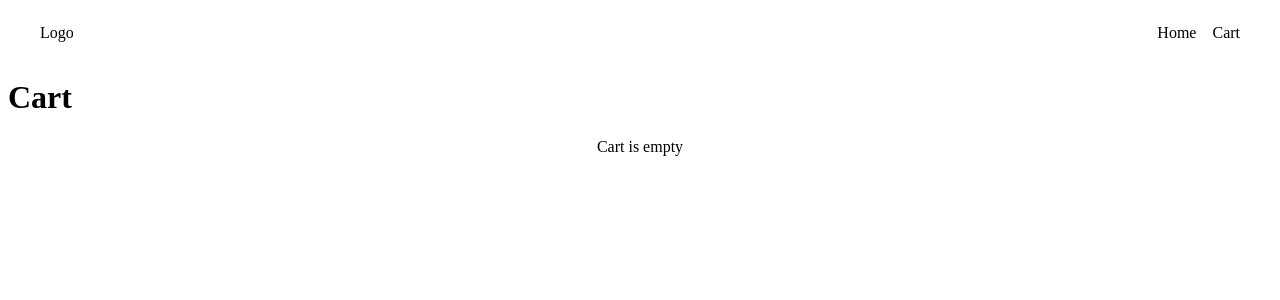
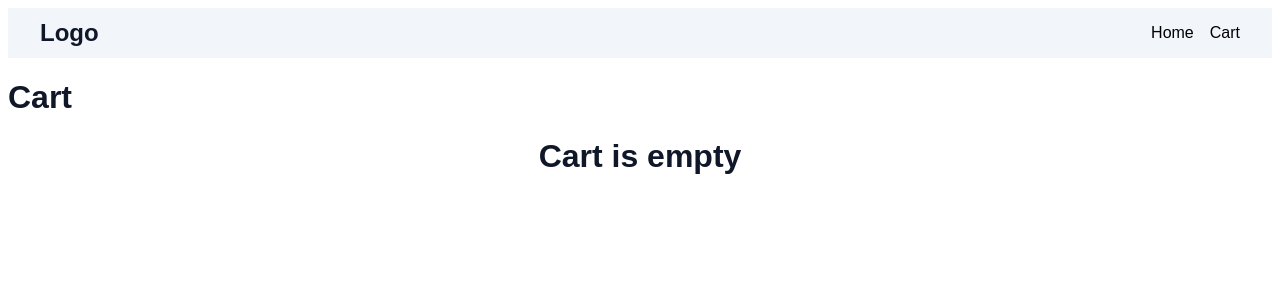
Before and after one commit to Rumbustious/apel--e-commerece-React, a React (Vite) app: page /Cart in a window 1280 px wide. Shown: the top 300 px of the page. Built offline with nearby package versions, Linux system fonts and the light colour scheme.

Commit message:
Fix styling & checkout button

```diff
--- a/src/App.jsx
+++ b/src/App.jsx
@@ -11,13 +11,16 @@ export default function App() {
   const addToCart = (product) => {
     setCart((prevCart) => [...prevCart, product]);
   };
-  console.log(cart);
+  const resetCart = () => setCart([]);
   return (
     <>
       <Navbar />
       <Routes>
         <Route path="/" element={<Home />} />
-        <Route path="/Cart" element={<Cart cart={cart} />} />
+        <Route
+          path="/Cart"
+          element={<Cart cart={cart} resetCart={resetCart} />}
+        />
         <Route path="Product" element={<AddtoCart addToCart={addToCart} />}>
           <Route
             path="/Product/:id"
--- a/src/components/AddToCart.jsx
+++ b/src/components/AddToCart.jsx
@@ -29,7 +29,7 @@ export default function AddtoCart({ addToCart }) {
           voluptatibus consequatur rem autem ab eaque rerum exercitationem
           expedita fugiat, numquam tenetur temporibus.
         </p>
-        <button className="add-to-cart--btn" onClick={addToCartHandler}>
+        <button className="btn" onClick={addToCartHandler}>
           Add to Cart
         </button>
       </div>
--- a/src/components/Cart.jsx
+++ b/src/components/Cart.jsx
@@ -1,5 +1,5 @@
 import Product from "./Product";
-export default function Cart({ cart }) {
+export default function Cart({ cart, resetCart }) {
   let price = 0;
   const products = cart.map((product) => {
     price += product.price;
@@ -13,11 +13,15 @@ export default function Cart({ cart }) {
       />
     );
   });
+
+  const checkoutHandler = () => {
+    resetCart();
+  }
   return (
     <>
       <h1>Cart</h1>
       {cart.length === 0 ? (
-        <p className="flex center">Cart is empty</p>
+        <h1 className="err-msg">Cart is empty</h1>
       ) : (
         <div>
           <div className="flex center">
@@ -25,11 +29,17 @@ export default function Cart({ cart }) {
           </div>
           <h3>Summary</h3>
           <div className="summary-container">
-            <p>total items</p>
-            <p>{cart.length}</p>
-            <p>total cost</p>
-            <p>$ {price}</p>
-            <button className="add-to-cart--btn">Checkout</button>
+            <div className="flex space-between">
+              <p>total items</p>
+              <p>{cart.length}</p>
+            </div>
+            <div className="flex space-between">
+              <p>total cost</p>
+              <p>$ {price}</p>
+            </div>
+            <button className="btn" onClick={checkoutHandler}>
+              Checkout
+            </button>
           </div>
         </div>
       )}
--- a/src/components/Navbar.jsx
+++ b/src/components/Navbar.jsx
@@ -2,8 +2,8 @@ import { Link } from "react-router-dom";
 
 export default function Navbar() {
   return (
-    <nav className=" flex space-between mr-in-2rem align-center">
-      <div>Logo</div>
+    <nav className=" flex space-between pd-2rem align-center nav--container">
+      <div className="logo">Logo</div>
       <ul className="navbar">
         <li>
           <Link to="/">Home</Link>
--- a/src/components/NotFound.jsx
+++ b/src/components/NotFound.jsx
@@ -1,5 +1,14 @@
+import { Link } from "react-router-dom";
+
 export default function NotFound() {
-    return (
-        <h1>Not Found</h1>
-    )
+  return (
+    <div className="flex flex-col center">
+      <h1 className="err-msg">Product Not Found</h1>
+      <div className="go-home--btn">
+          <button className="go-home--btn">
+            <Link to="/">Go Home</Link>
+          </button>
+      </div>
+    </div>
+  );
 }
--- a/src/index.css
+++ b/src/index.css
@@ -1,3 +1,15 @@
+
+body {
+  font-family: sans-serif;
+  color: rgb(15, 23, 41);
+}
+.nav--container {
+  background-color: rgb(242, 245, 250);
+}
+.logo {
+  font-size: x-large;
+  font-weight: bold;
+}
 .product--container {
   width: 80rem;
   display: flex;
@@ -18,8 +30,12 @@
 .flex {
   display: flex;
 }
+.flex-col {
+  flex-direction: column;
+}
 .center {
   justify-content: center;
+  justify-items: center;
 }
 .space-between {
   justify-content: space-between;
@@ -36,8 +52,8 @@ ul {
   text-decoration: none;
   color: black;
 }
-.mr-in-2rem {
-  margin-inline: 2rem;
+.pd-2rem {
+  padding-inline: 2rem;
 }
 .align-center {
   align-items: center;
@@ -54,19 +70,37 @@ ul {
 }
 .full-width {
   width: 100%;
-  /* position: relative; */
 }
 
-.add-to-cart--btn {
+.btn {
   width: 100%;
-  background-color: blueviolet;
+  background-color: rgb(15, 23, 41);
   color: white;
-  /* position: absolute; */
-  /* margin-top: 10rem; */
+  font-family: sans-serif;
+  font-size: medium;
   height: 2.5rem;
   bottom: 4rem;
 }
-.add-to-cart--btn:hover {
-    cursor: pointer;
-    background-color: purple;
+.btn:hover {
+  cursor: pointer;
+  background-color: rgba(15, 23, 41, 0.9);
 }
+.summary-container {
+  border: 2px white solid;
+  box-shadow: 0 1rem 2rem rgba(0, 0, 0, 0.3);
+  margin: 1rem;
+  padding: 1rem 2rem;
+}
+.err-msg {
+  text-align: center;
+}
+.go-home--btn {
+  padding: 1rem;
+  font-size: medium;
+  text-align: center;
+}
+.go-home--btn > * {
+  text-decoration: none;
+  color: rgb(15, 23, 41)
+
+}
```
